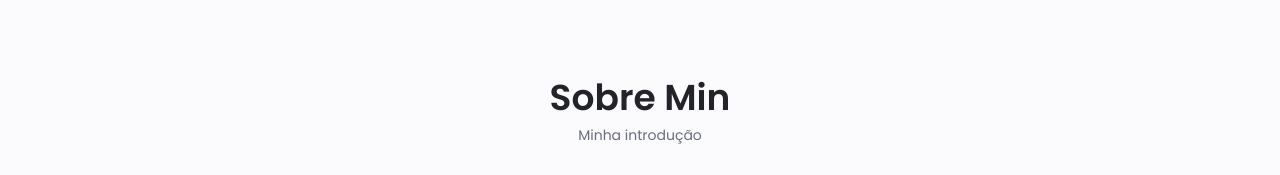
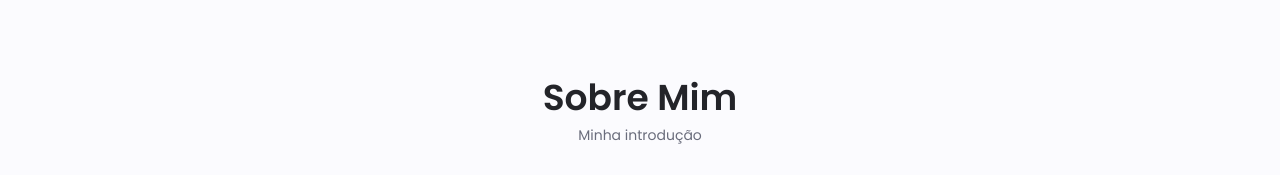
Before and after one commit to mvmes2/Portfolio-Web, a plain HTML site: page index.html in a window 1280 px wide. Shown: the part 725-900 px from the top of the page. Drawn offline with nearby package versions, Linux system fonts and the light colour scheme.

Commit message:
update fix alguns textos2

```diff
--- a/index.html
+++ b/index.html
@@ -130,7 +130,7 @@
 
             <!--==================== ABOUT ====================-->
             <section class="about section" id="about">
-                <h2 class="section__title">Sobre Min</h2>
+                <h2 class="section__title">Sobre Mim</h2>
                 <span class="section__subtitle">Minha introdução</span>
 
                 <div class="about__container container grid">
```
